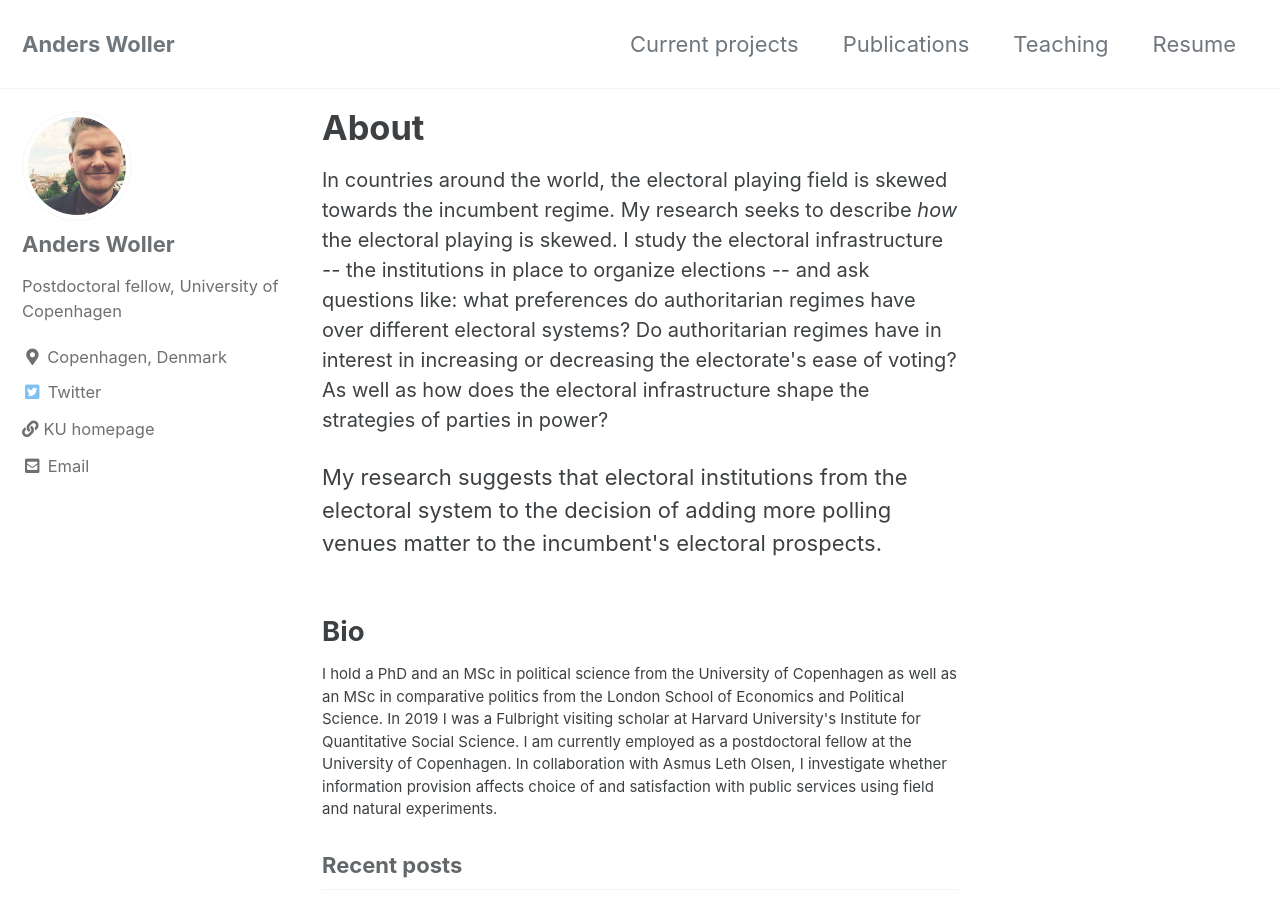
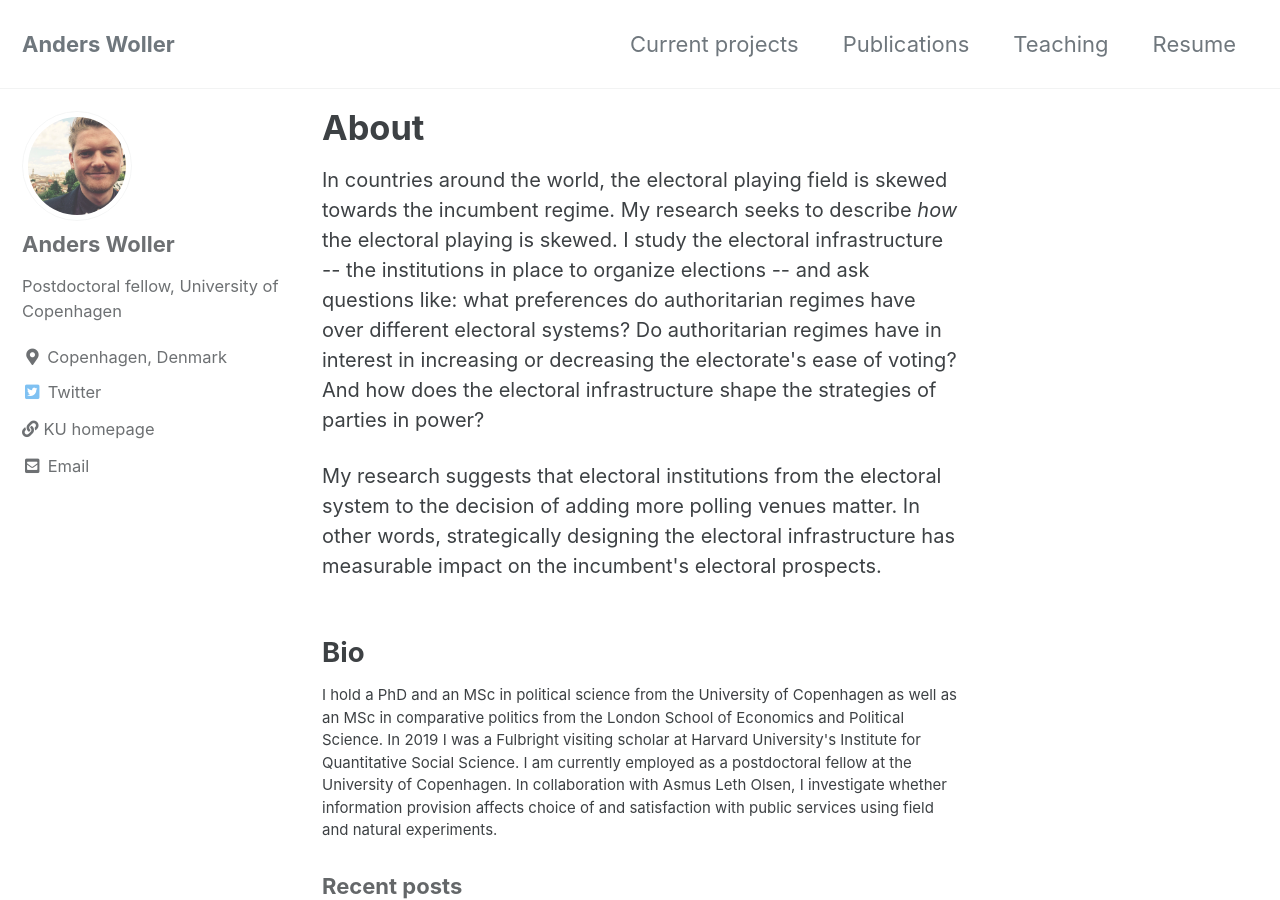
Before and after one commit to AndersWoller/AndersWoller.github.io, a Jekyll site: the page built from index.html, in a window 1280 px wide and 900 px high. Built offline with Jekyll 4.4.1, drawn with Linux system fonts in a browser that asks for light colours; cached includes are drawn as plain includes; the list of posts is cut into pages by our own code.

Commit message:
Update index.html

```diff
--- a/index.html
+++ b/index.html
@@ -8,10 +8,11 @@ title: "About"
   My research seeks to describe <i>how</i> the electoral playing is skewed. I study the electoral infrastructure --
   the institutions in place to organize elections -- and ask questions like: what preferences do authoritarian regimes
   have over different electoral systems? Do authoritarian regimes have in interest in increasing or decreasing the electorate's ease of voting?
-  As well as how does the electoral infrastructure shape the strategies of parties in power?</p>
+  And how does the electoral infrastructure shape the strategies of parties in power?</p>
 
-My research suggests that electoral institutions from the electoral system to the
-decision of adding more polling venues matter to the incumbent's electoral prospects.
+  <p style="font-size:20px">My research suggests that electoral institutions from the electoral system to the
+  decision of adding more polling venues matter. In other words, strategically designing the electoral infrastructure
+  has measurable impact on the incumbent's electoral prospects.  </p>
 
 
 <h2> Bio </h2>
```
